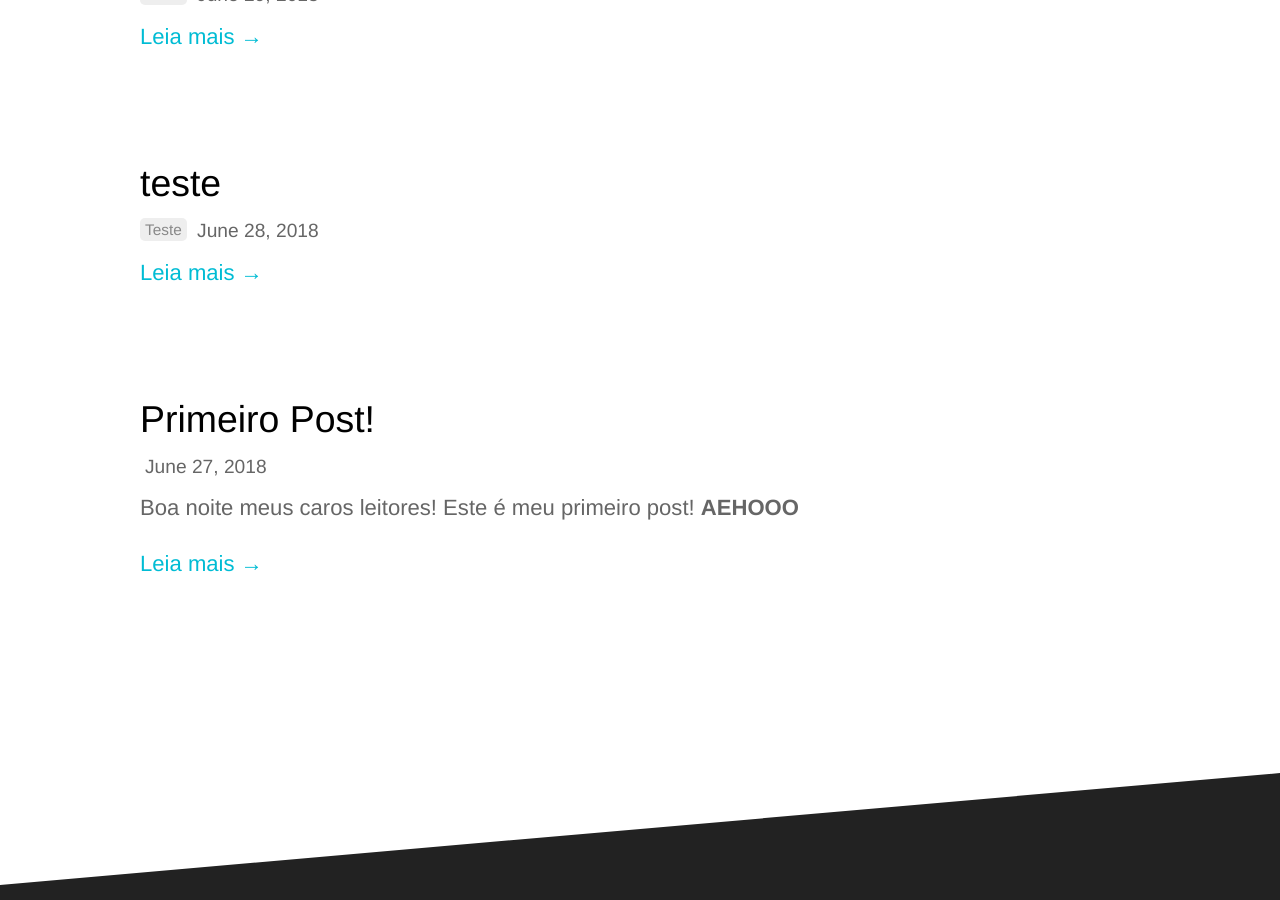
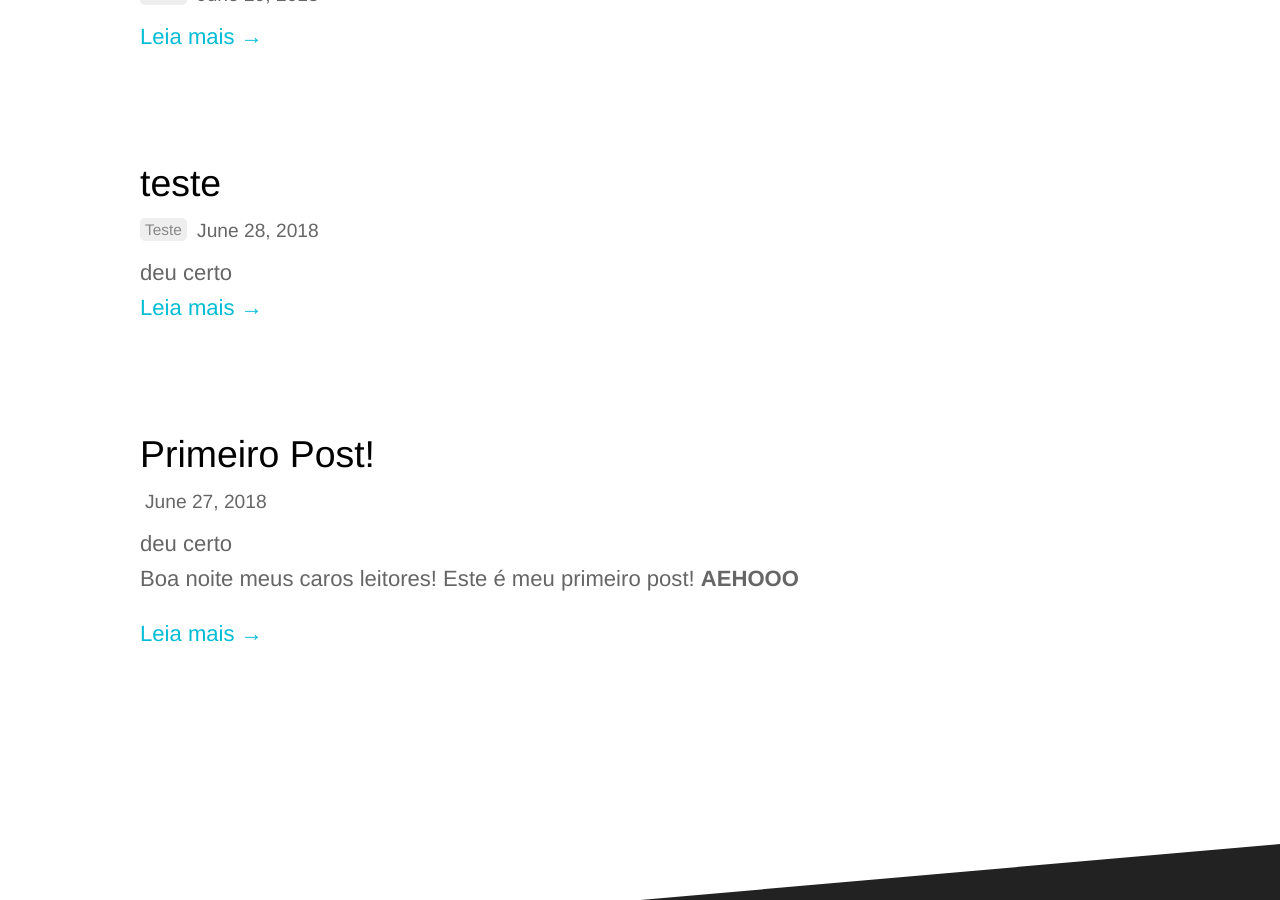
Before and after one commit to Kelvao/kelvao.github.io, a Jekyll site: the page built from blog/index.html, in a window 1280 px wide and 900 px high, scrolled down 837 px. Built offline with Jekyll 4.4.1, drawn with Linux system fonts in a browser that asks for light colours; the list of posts is cut into pages by our own code.

Commit message:
Updated '_includes/post-summary.html' via CloudCannon

```diff
--- a/_includes/post-summary.html
+++ b/_includes/post-summary.html
@@ -1,5 +1,8 @@
 <h3><a href="{{ site.baseurl }}{{ include.post.url }}">{{ include.post.title }}</a></h3>
 {% include post-title.html post=include.post %}
+{% if post.next %}
+    deu certo
+{% endif %}
 <div class="post-content">
 	{{ include.post.excerpt }}
 	<p><a href="{{ site.baseurl }}{{ include.post.url }}">Leia mais &rarr;</a></p>
```
